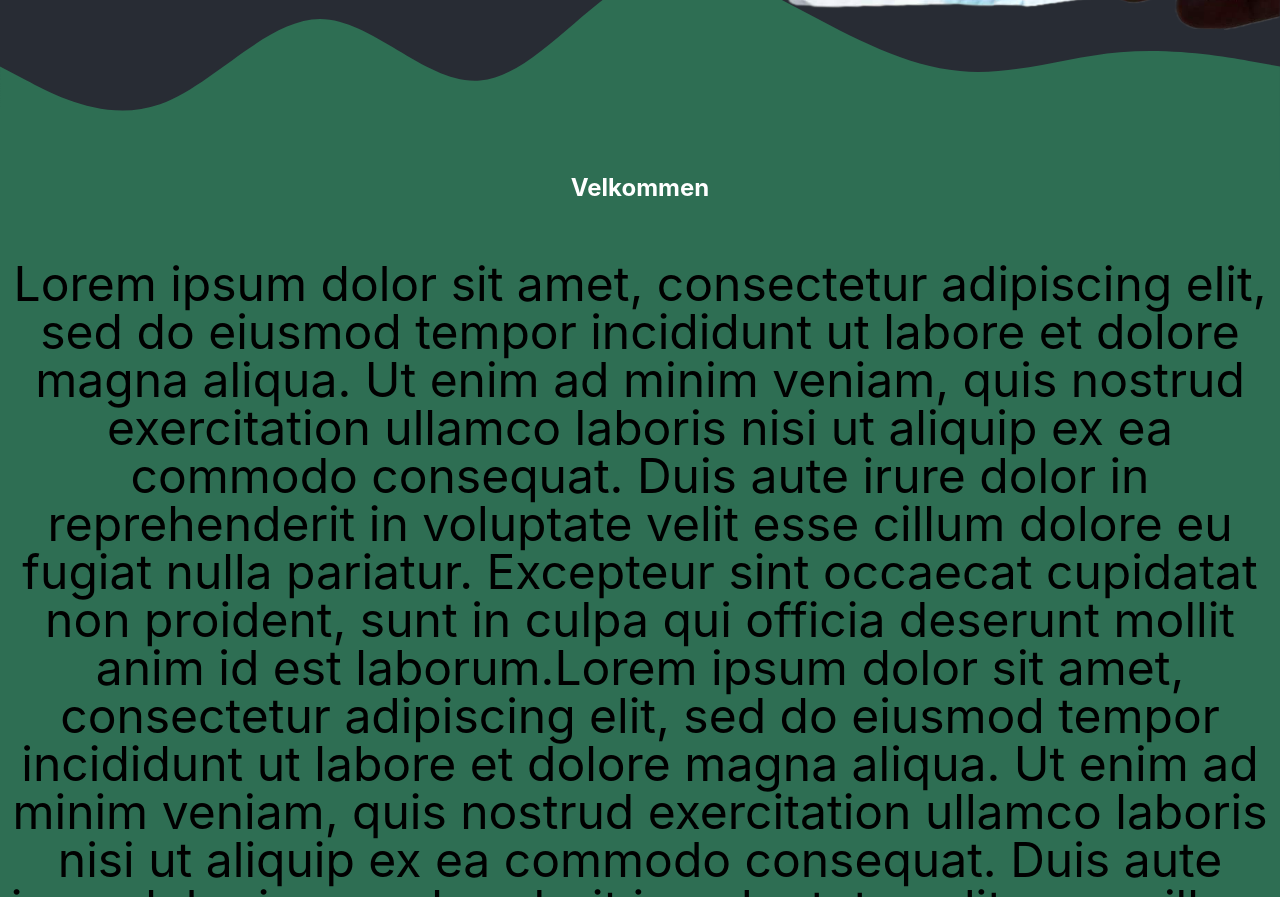
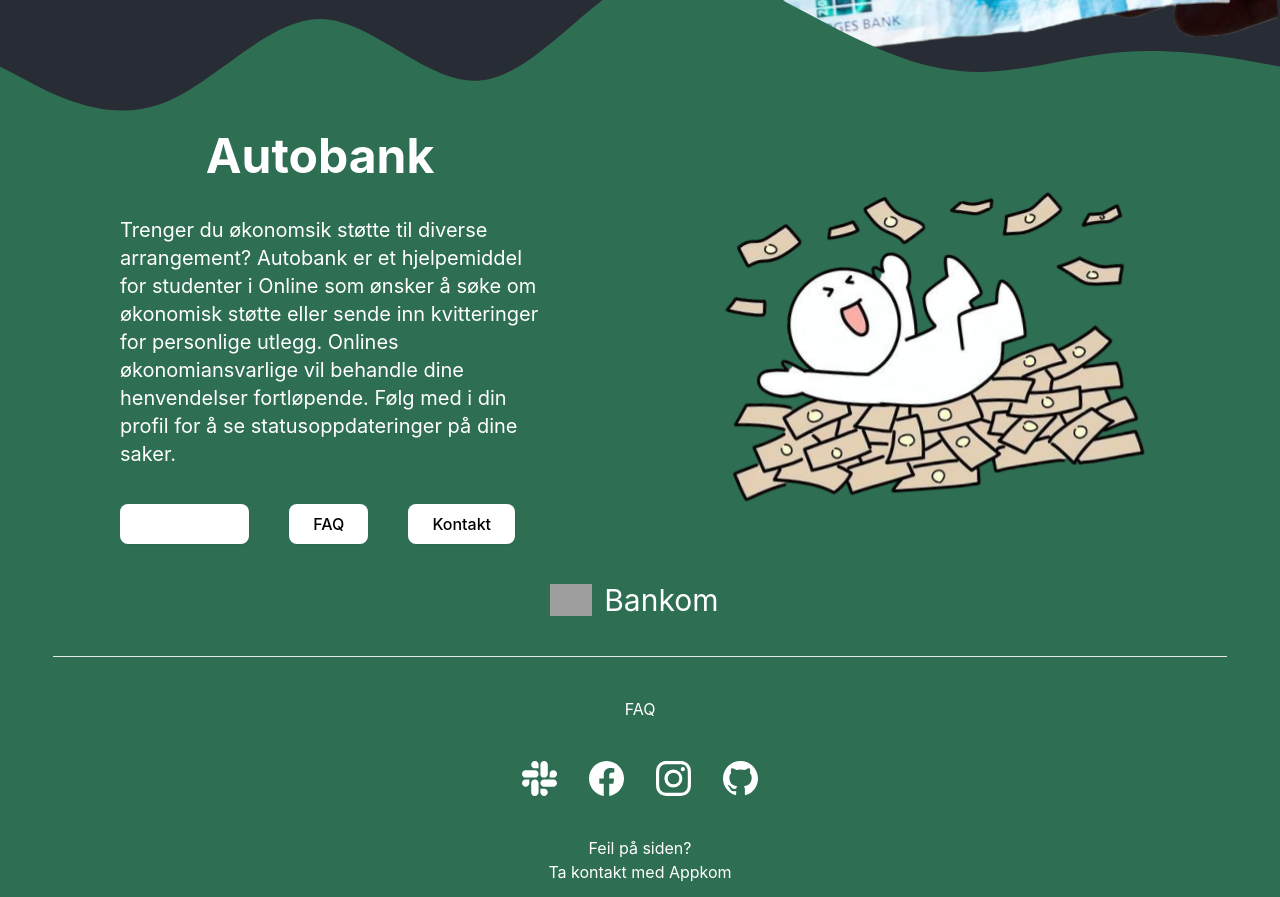
Before and after one commit to appKom/gnocchi, a React (Vite) app: page / in a window 1280 px wide. Shown: the part 700-1597 px from the top of the page. Built offline with nearby package versions, Linux system fonts and the light colour scheme; no server answers; grey boxes are pictures that could not be loaded.

Commit message:
added elements to frontpage

```diff
--- a/src/App.css
+++ b/src/App.css
@@ -57,6 +57,12 @@
   transform-origin: bottom right;
 }
 
+.money-honey {
+  animation: money-shake 2s linear infinite;
+  transform-origin: bottom;
+  transform: scaleX(-1);
+}
+
 .flipped {
   animation-delay: 2.5s;
   transform: scaleX(-1);
--- a/src/components/universal/Button.tsx
+++ b/src/components/universal/Button.tsx
@@ -2,7 +2,7 @@
 
 interface Props {
   title: string;
-  color: "blue" | "white" | "orange";
+  color: "blue" | "white" | "orange" | "green";
   size?: "small";
   icon?: React.ReactNode;
   onClick?: (e: React.MouseEvent<HTMLButtonElement>) => void;
@@ -10,8 +10,17 @@ interface Props {
 }
 
 const Button = (props: Props) => {
-  let colorClasses = "";
   let sizeClasses = "";
+
+  const colorClassesMap = {
+    green: "bg-green-950 text-white",
+    blue: "bg-blue-300",
+    orange: "bg-orange-300",
+    white: "bg-white text-black",
+  };
+
+  // Use the `props.color` to dynamically get the class, with a fallback if needed.
+  const colorClasses = colorClassesMap[props.color] || "";
 
   if (props.size === "small") {
     sizeClasses = "px-5 py-2.5 text-sm";
--- a/src/pages/FrontPage.tsx
+++ b/src/pages/FrontPage.tsx
@@ -1,60 +1,33 @@
 import FrontInfo from "../components/FrontInfo"
 import Topbar from "../components/TopBar"
 import Bottombar from "../components/BottomBar"
+import Button from "../components/universal/Button"
+import happy from "../components/happy.png"
 export default function frontPage(){
     return (<body className="bg-[#2E6E53] flex flex-col space-y-4">
     <Topbar/>
     <FrontInfo/>
     <Bottombar/>
-    <header className="p-10 text-white text-2xl font-bold z-30">Velkommen</header>
-    <p className="text-black text-5xl z-30">Lorem ipsum dolor sit amet, consectetur adipiscing elit,
-         sed do eiusmod tempor incididunt ut labore et dolore magna aliqua.
-         Ut enim ad minim veniam, quis nostrud exercitation ullamco laboris
-         nisi ut aliquip ex ea commodo consequat. Duis aute irure dolor in reprehenderit
-         in voluptate velit esse cillum dolore eu fugiat nulla pariatur.
-         Excepteur sint occaecat cupidatat non proident, sunt in culpa qui officia deserunt mollit
-         anim id est laborum.Lorem ipsum dolor sit amet, consectetur adipiscing elit,
-         sed do eiusmod tempor incididunt ut labore et dolore magna aliqua.
-         Ut enim ad minim veniam, quis nostrud exercitation ullamco laboris
-         nisi ut aliquip ex ea commodo consequat. Duis aute irure dolor in reprehenderit
-         in voluptate velit esse cillum dolore eu fugiat nulla pariatur.
-         Excepteur sint occaecat cupidatat non proident, sunt in culpa qui officia deserunt mollit
-         anim id est laborum.Lorem ipsum dolor sit amet, consectetur adipiscing elit,
-         sed do eiusmod tempor incididunt ut labore et dolore magna aliqua.
-         Ut enim ad minim veniam, quis nostrud exercitation ullamco laboris
-         nisi ut aliquip ex ea commodo consequat. Duis aute irure dolor in reprehenderit
-         in voluptate velit esse cillum dolore eu fugiat nulla pariatur.
-         Excepteur sint occaecat cupidatat non proident, sunt in culpa qui officia deserunt mollit
-         anim id est laborum.Lorem ipsum dolor sit amet, consectetur adipiscing elit,
-         sed do eiusmod tempor incididunt ut labore et dolore magna aliqua.
-         Ut enim ad minim veniam, quis nostrud exercitation ullamco laboris
-         nisi ut aliquip ex ea commodo consequat. Duis aute irure dolor in reprehenderit
-         in voluptate velit esse cillum dolore eu fugiat nulla pariatur.
-         Excepteur sint occaecat cupidatat non proident, sunt in culpa qui officia deserunt mollit
-         anim id est laborum.Lorem ipsum dolor sit amet, consectetur adipiscing elit,
-         sed do eiusmod tempor incididunt ut labore et dolore magna aliqua.
-         Ut enim ad minim veniam, quis nostrud exercitation ullamco laboris
-         nisi ut aliquip ex ea commodo consequat. Duis aute irure dolor in reprehenderit
-         in voluptate velit esse cillum dolore eu fugiat nulla pariatur.
-         Excepteur sint occaecat cupidatat non proident, sunt in culpa qui officia deserunt mollit
-         anim id est laborum.Lorem ipsum dolor sit amet, consectetur adipiscing elit,
-         sed do eiusmod tempor incididunt ut labore et dolore magna aliqua.
-         Ut enim ad minim veniam, quis nostrud exercitation ullamco laboris
-         nisi ut aliquip ex ea commodo consequat. Duis aute irure dolor in reprehenderit
-         in voluptate velit esse cillum dolore eu fugiat nulla pariatur.
-         Excepteur sint occaecat cupidatat non proident, sunt in culpa qui officia deserunt mollit
-         anim id est laborum.Lorem ipsum dolor sit amet, consectetur adipiscing elit,
-         sed do eiusmod tempor incididunt ut labore et dolore magna aliqua.
-         Ut enim ad minim veniam, quis nostrud exercitation ullamco laboris
-         nisi ut aliquip ex ea commodo consequat. Duis aute irure dolor in reprehenderit
-         in voluptate velit esse cillum dolore eu fugiat nulla pariatur.
-         Excepteur sint occaecat cupidatat non proident, sunt in culpa qui officia deserunt mollit
-         anim id est laborum.Lorem ipsum dolor sit amet, consectetur adipiscing elit,
-         sed do eiusmod tempor incididunt ut labore et dolore magna aliqua.
-         Ut enim ad minim veniam, quis nostrud exercitation ullamco laboris
-         nisi ut aliquip ex ea commodo consequat. Duis aute irure dolor in reprehenderit
-         in voluptate velit esse cillum dolore eu fugiat nulla pariatur.
-         Excepteur sint occaecat cupidatat non proident, sunt in culpa qui officia deserunt mollit
-         anim id est laborum.</p>
+    <div className="z-30">
+        <header className="w-1/2 text-white text-5xl font-bold z-30 px-10">Autobank</header>
+        <div className="flex flex-row items-center space-x-4 mx-10">
+        <div className="w-1/2">
+            <p className="text-white px-20 text-left text-xl">
+            Trenger du økonomsik støtte til diverse arrangement?
+            Autobank er et hjelpemiddel for studenter i Online som ønsker å søke om økonomisk støtte eller sende inn kvitteringer for personlige utlegg.
+            Onlines økonomiansvarlige vil behandle dine henvendelser fortløpende. Følg med i din profil for å se statusoppdateringer på dine saker.
+            </p>
+        </div>
+
+        <div className="w-1/2">
+        <img src={happy} alt="" className="money-honey px-20"/>
+        </div>
+        </div>
+        <div className="flex flex-row items-center space-x-10 w-1/2 px-20 mx-10">
+            <Button title={"Logg inn->"} color={"green"}></Button>
+            <Button title={"FAQ"} color={"white"} href="/faq"></Button>
+            <Button title={"Kontakt"} color={"white"}></Button>
+        </div>
+    </div>
     </body>)
 }
```
Also changed, not shown: src/components/happy.png (added).
